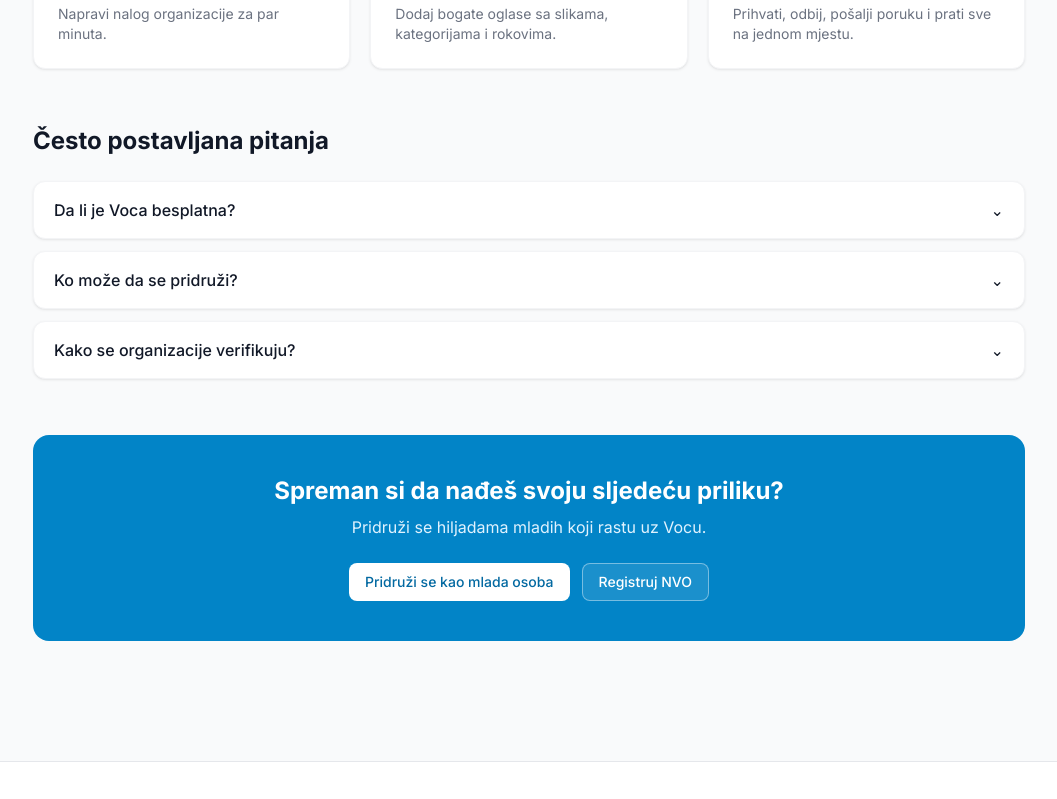
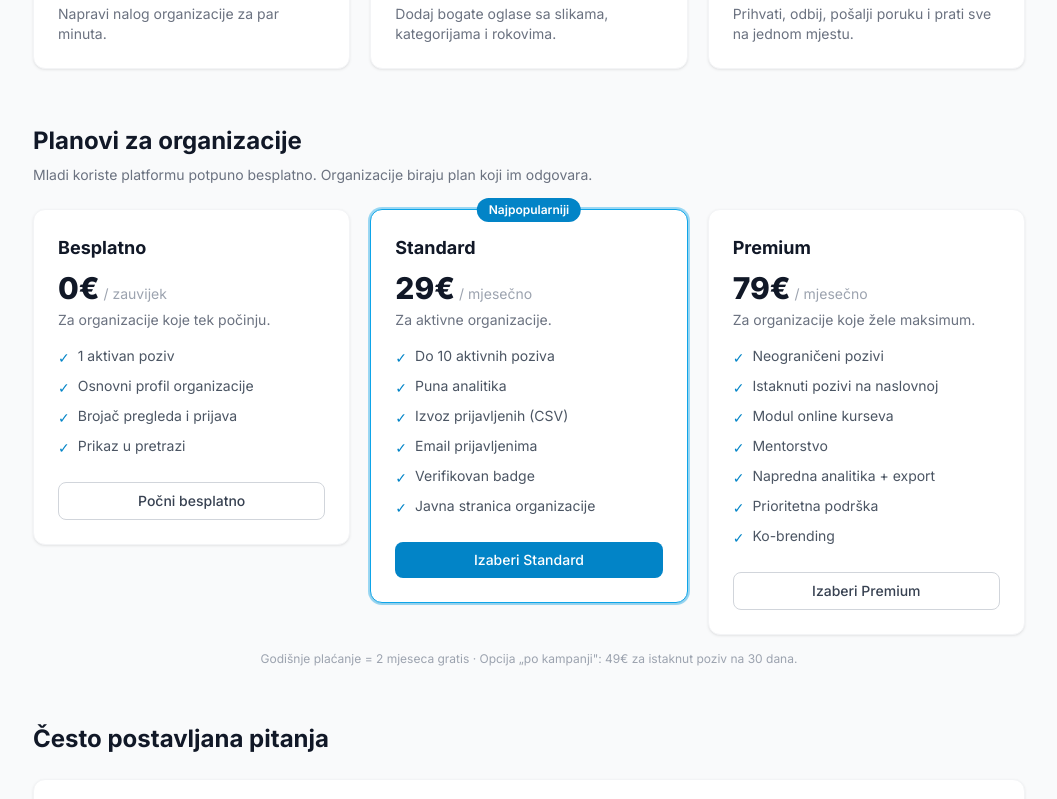
Before and after one commit to IvanRadovic/voca-front, a React (Vite) app: page /kako-funkcionise in a window 1280 px wide. Shown: the part 801-1600 px from the top of the page, without its empty margins (111-1168 px from the left). Built offline with nearby package versions, Linux system fonts and the light colour scheme; no server answers.

Commit message:
Add NVO pricing plans and BIP TECH attribution
Adds a three-tier pricing section (Free / Standard / Premium) to the
"How it works" page so organizations can see plans, and a "Powered by
BIP TECH" line in the footer.

https://claude.ai/code/session_01AwDJ6wQhTTe8jf844sS5oh

```diff
--- a/src/components/Footer.tsx
+++ b/src/components/Footer.tsx
@@ -34,6 +34,9 @@ export default function Footer() {
           </p>
         </div>
       </div>
+      <div className="border-t border-gray-100 py-4 text-center text-xs text-gray-400 dark:border-gray-800">
+        Powered by <span className="font-semibold text-gray-500 dark:text-gray-300">BIP TECH</span>
+      </div>
     </footer>
   );
 }
--- a/src/pages/HowItWorks.tsx
+++ b/src/pages/HowItWorks.tsx
@@ -5,11 +5,87 @@ import { useAuth } from '../context/AuthContext';
 import { useModal } from '../context/ModalContext';
 import type { TranslationKey } from '../i18n/translations';
 
+interface Plan {
+  name: string;
+  price: string;
+  period: string;
+  tagline: string;
+  features: string[];
+  cta: string;
+  highlight?: boolean;
+}
+
 export default function HowItWorks() {
-  const { t } = useLanguage();
+  const { t, lang } = useLanguage();
   const { isAuthenticated } = useAuth();
   const { openAuth } = useModal();
   const navigate = useNavigate();
+
+  const cnr = lang === 'cnr';
+
+  const plans: Plan[] = [
+    {
+      name: cnr ? 'Besplatno' : 'Free',
+      price: '0€',
+      period: cnr ? 'zauvijek' : 'forever',
+      tagline: cnr ? 'Za organizacije koje tek počinju.' : 'For organizations just getting started.',
+      features: cnr
+        ? ['1 aktivan poziv', 'Osnovni profil organizacije', 'Brojač pregleda i prijava', 'Prikaz u pretrazi']
+        : ['1 active opportunity', 'Basic organization profile', 'Views & applications counter', 'Shown in search'],
+      cta: cnr ? 'Počni besplatno' : 'Start free',
+    },
+    {
+      name: 'Standard',
+      price: '29€',
+      period: cnr ? 'mjesečno' : 'per month',
+      tagline: cnr ? 'Za aktivne organizacije.' : 'For active organizations.',
+      features: cnr
+        ? [
+            'Do 10 aktivnih poziva',
+            'Puna analitika',
+            'Izvoz prijavljenih (CSV)',
+            'Email prijavljenima',
+            'Verifikovan badge',
+            'Javna stranica organizacije',
+          ]
+        : [
+            'Up to 10 active opportunities',
+            'Full analytics',
+            'Applicant export (CSV)',
+            'Email applicants',
+            'Verified badge',
+            'Public organization page',
+          ],
+      cta: cnr ? 'Izaberi Standard' : 'Choose Standard',
+      highlight: true,
+    },
+    {
+      name: 'Premium',
+      price: '79€',
+      period: cnr ? 'mjesečno' : 'per month',
+      tagline: cnr ? 'Za organizacije koje žele maksimum.' : 'For organizations that want it all.',
+      features: cnr
+        ? [
+            'Neograničeni pozivi',
+            'Istaknuti pozivi na naslovnoj',
+            'Modul online kurseva',
+            'Mentorstvo',
+            'Napredna analitika + export',
+            'Prioritetna podrška',
+            'Ko-brending',
+          ]
+        : [
+            'Unlimited opportunities',
+            'Featured on the homepage',
+            'Online courses module',
+            'Mentorship',
+            'Advanced analytics + export',
+            'Priority support',
+            'Co-branding',
+          ],
+      cta: cnr ? 'Izaberi Premium' : 'Choose Premium',
+    },
+  ];
 
   const youthSteps: [TranslationKey, TranslationKey][] = [
     ['how.youth1Title', 'how.youth1Desc'],
@@ -67,6 +143,55 @@ export default function HowItWorks() {
           ))}
         </div>
 
+        {/* Pricing */}
+        <h2 className="mb-2 text-2xl font-bold">{cnr ? 'Planovi za organizacije' : 'Plans for organizations'}</h2>
+        <p className="mb-6 text-sm text-gray-500 dark:text-gray-400">
+          {cnr
+            ? 'Mladi koriste platformu potpuno besplatno. Organizacije biraju plan koji im odgovara.'
+            : 'Youth use the platform completely free. Organizations choose the plan that fits them.'}
+        </p>
+        <div className="mb-4 grid items-start gap-5 lg:grid-cols-3">
+          {plans.map((plan) => (
+            <div
+              key={plan.name}
+              className={`card relative flex flex-col p-6 ${
+                plan.highlight ? 'border-brand-500 ring-2 ring-brand-500/40' : ''
+              }`}
+            >
+              {plan.highlight && (
+                <span className="absolute -top-3 left-1/2 -translate-x-1/2 rounded-full bg-brand-600 px-3 py-1 text-xs font-semibold text-white">
+                  {cnr ? 'Najpopularniji' : 'Most popular'}
+                </span>
+              )}
+              <h3 className="text-lg font-bold">{plan.name}</h3>
+              <div className="mt-2 flex items-baseline gap-1">
+                <span className="text-3xl font-extrabold">{plan.price}</span>
+                <span className="text-sm text-gray-400">/ {plan.period}</span>
+              </div>
+              <p className="mt-1 text-sm text-gray-500 dark:text-gray-400">{plan.tagline}</p>
+              <ul className="mt-4 flex-1 space-y-2 text-sm">
+                {plan.features.map((f) => (
+                  <li key={f} className="flex items-start gap-2">
+                    <span className="mt-0.5 text-brand-600">✓</span>
+                    <span className="text-gray-600 dark:text-gray-300">{f}</span>
+                  </li>
+                ))}
+              </ul>
+              <button
+                onClick={() => (isAuthenticated ? navigate('/dashboard') : openAuth('nvo'))}
+                className={`mt-6 ${plan.highlight ? 'btn-primary' : 'btn-secondary'}`}
+              >
+                {plan.cta}
+              </button>
+            </div>
+          ))}
+        </div>
+        <p className="mb-14 text-center text-xs text-gray-400">
+          {cnr
+            ? 'Godišnje plaćanje = 2 mjeseca gratis · Opcija „po kampanji": 49€ za istaknut poziv na 30 dana.'
+            : 'Annual billing = 2 months free · Pay-per-campaign option: €49 for a featured opportunity for 30 days.'}
+        </p>
+
         {/* FAQ */}
         <h2 className="mb-6 text-2xl font-bold">{t('how.faqTitle')}</h2>
         <div className="mb-14 space-y-3">
```
